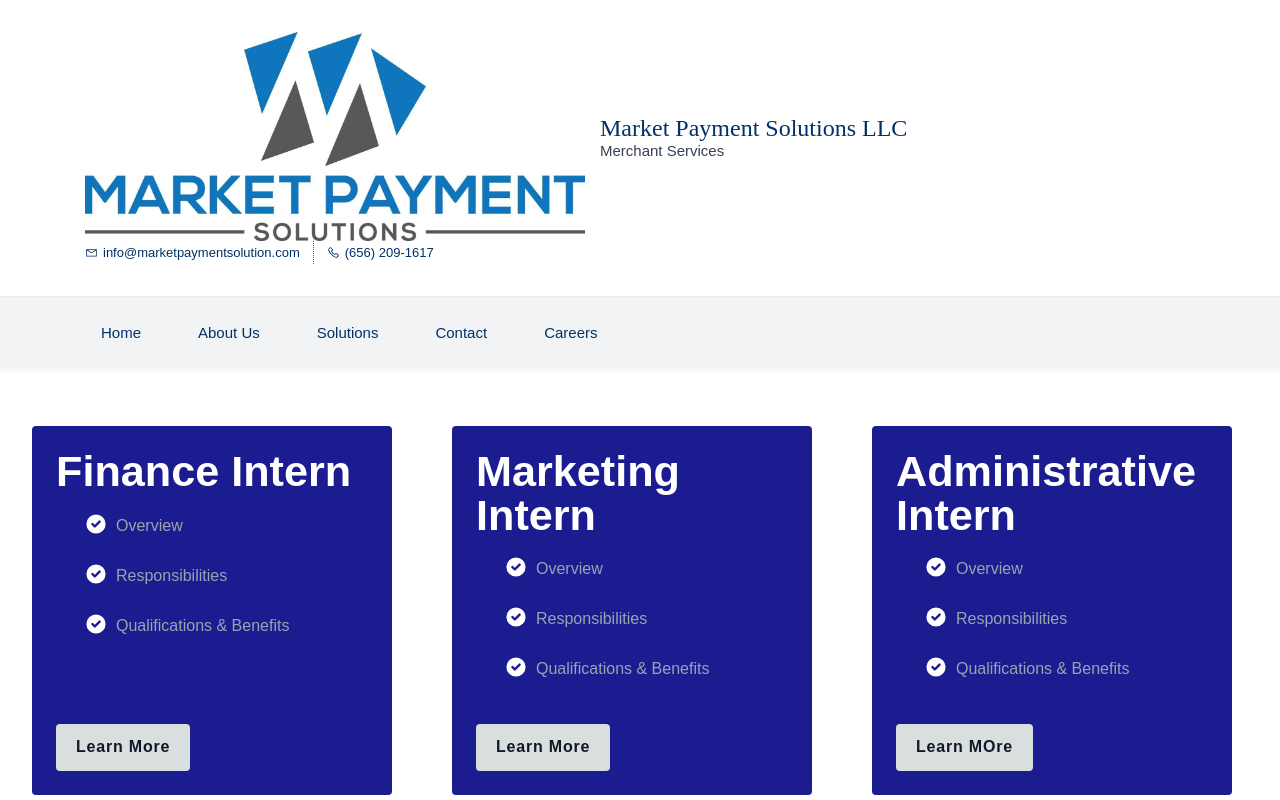
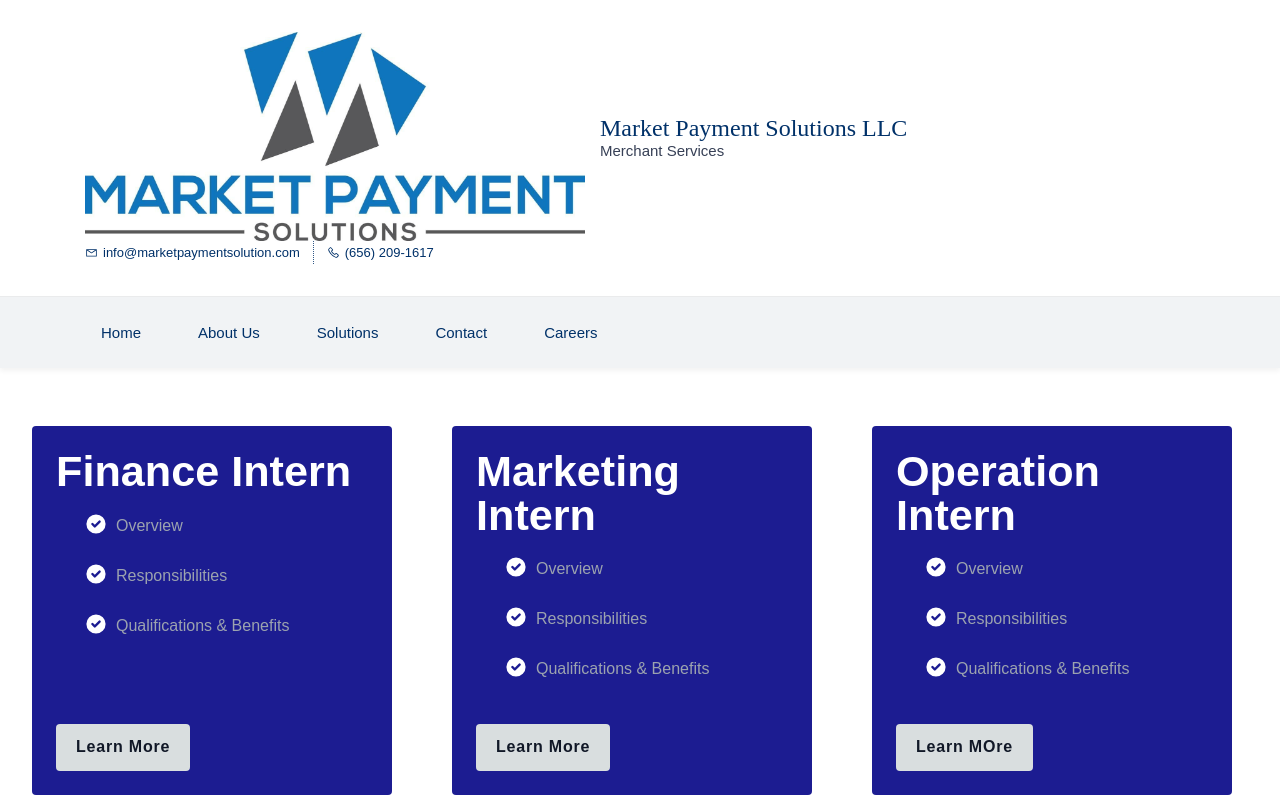
Before and after one commit to GreatValour/Market-Pay, a website built with Parcel: page careers.html in a window 1280 px wide. Shown: the top 800 px of the page. Built offline with nearby package versions, Linux system fonts and the light colour scheme; no server answers; a script that the page names is missing; a small style sheet from the web is missing.

Commit message:
Careers Updated

```diff
--- a/careers.html
+++ b/careers.html
@@ -327,7 +327,7 @@
 
                                 <div class="card">
                                     <div class="header">
-                                        <span class="price">Administrative Intern</span>
+                                        <span class="price">Operation Intern</span>
                                     </div>
                                     <ul class="lists">
                                         <li class="list">
```
